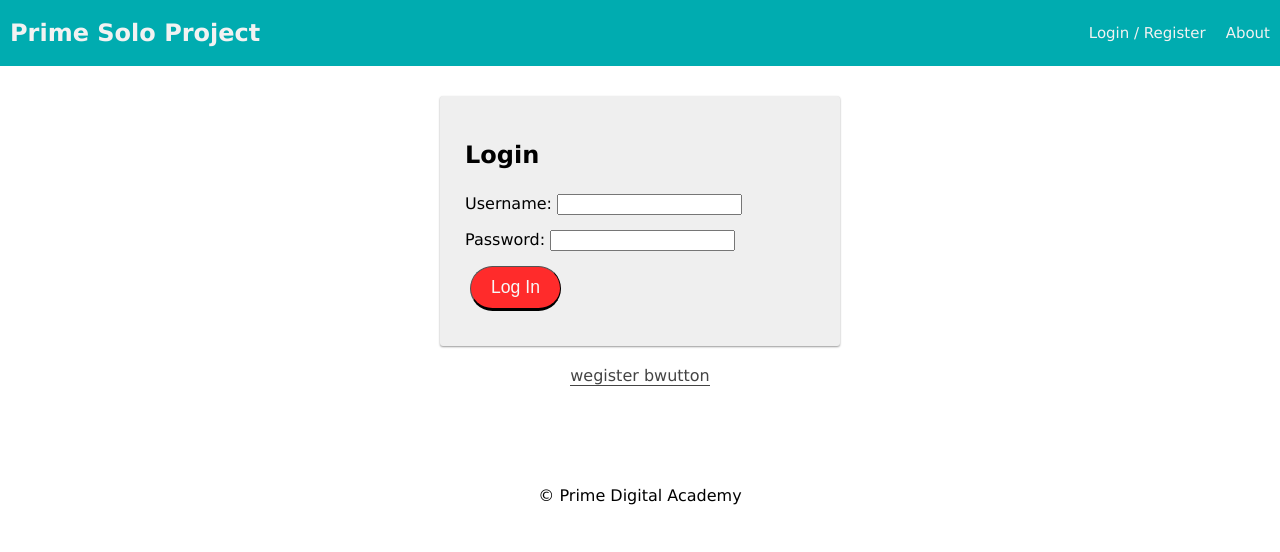
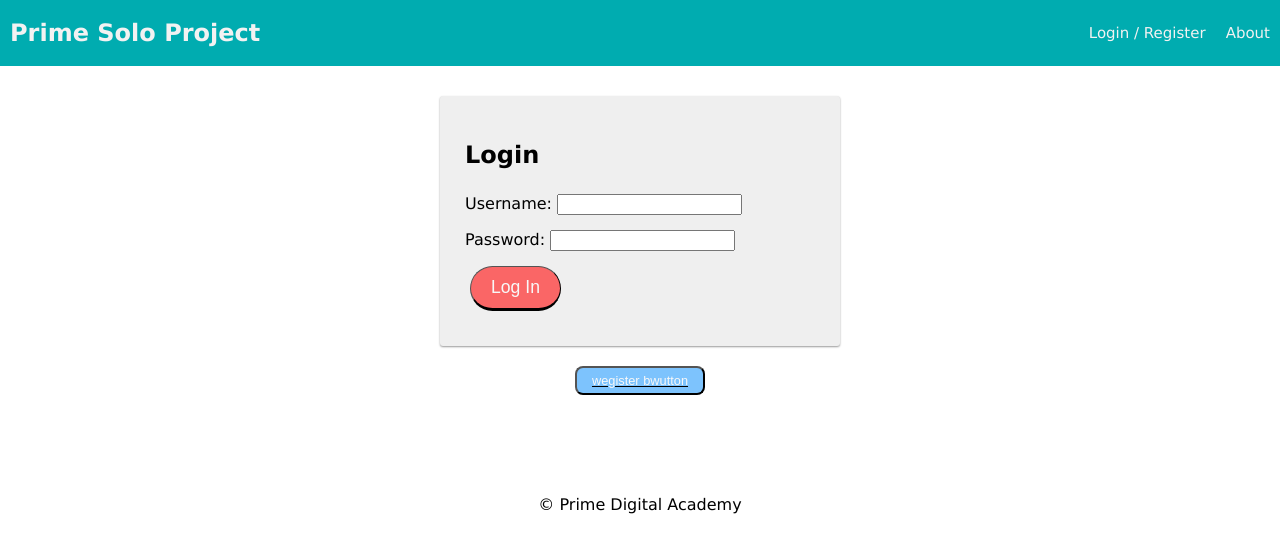
Before and after one commit to Japheth720/prime-solo-project-japheth-yang, a React (Create React App) app: page /#/user in a window 1280 px wide. Shown: the top 552 px of the page. Built offline with nearby package versions, Linux system fonts and the light colour scheme; no server answers.

Commit message:
changed login and register buttons

```diff
--- a/src/components/App/App.css
+++ b/src/components/App/App.css
@@ -32,7 +32,7 @@ Button
   border-color: #000000;
   border-width: 1px 1px 3px;
   border-radius: 100px;
-  background-color: #ff2b2b;
+  background-color: #ff2b2bb1;
   color: #f8f8f8;
   font-size: 1.1rem;
   outline: 0;
@@ -61,19 +61,27 @@ Button
 
 /* This line makes the "Register" and "Login" buttons look like links */
 .btn_asLink {
-  padding: 0;
-  border-width: 0;
-  border-bottom: 1px solid #444;
-  border-radius: 0;
-  background: none;
-  font: inherit;
-  color: #444;
+  display: inline-block;
+  padding: 5px 15px;
+  border-color: #000000;
+  border-width: 2px 2px 2px;
+  border-radius: 8px;
+  background-color: #44a9fcb1;
+  color: #f8f8f8;
+  font-size: 0.8rem;
+  outline: 0;
+  cursor: pointer;
+
+  text-underline-position: below;
+  text-decoration: underline;
+  text-decoration-thickness: 1px;
+  text-decoration-color: #000000;
 }
 
 .btn_asLink:hover {
-  background-color: transparent;
-  border-color: #008183;
-  color: #008183;
+  /* background-color: transparent; */
+  border-color: #000000a9;
+  background-color: #b2dcffb1;
 }
 
 /* --------------------------------------------------------------------------------
```
